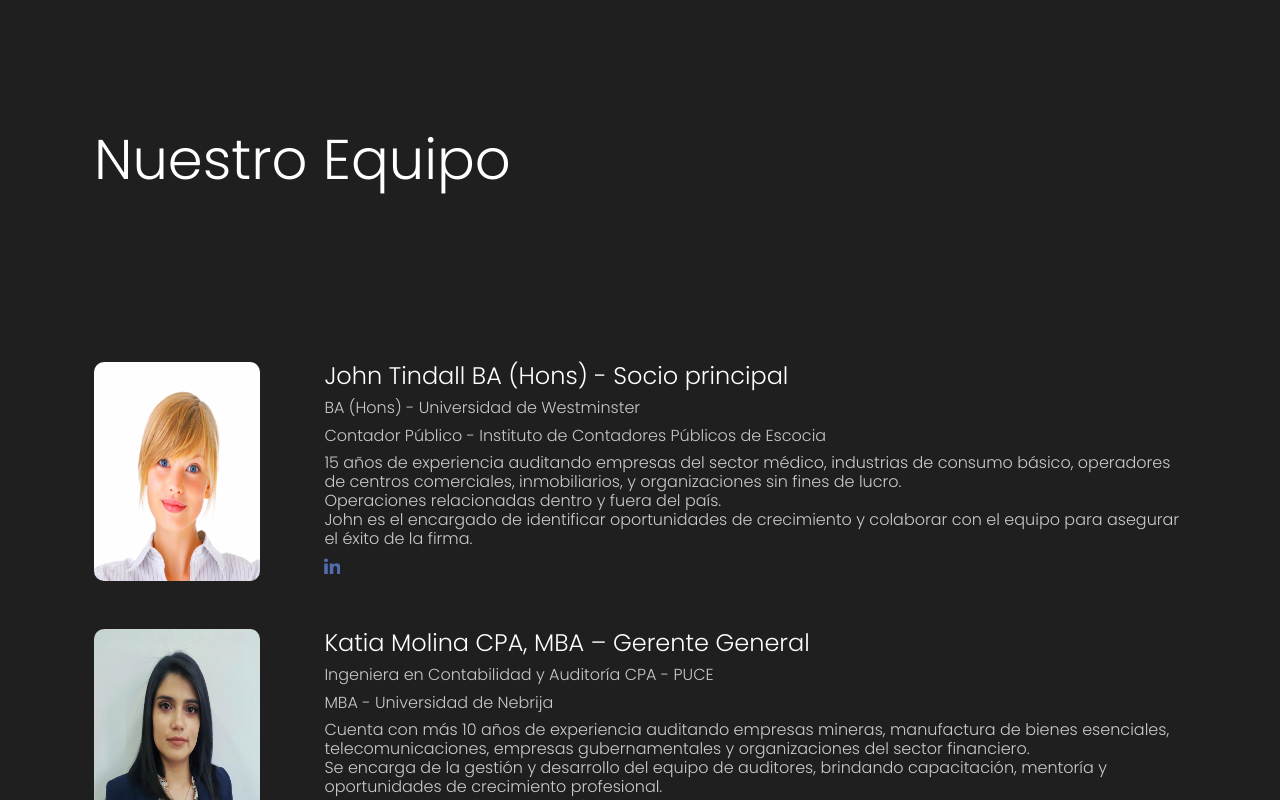
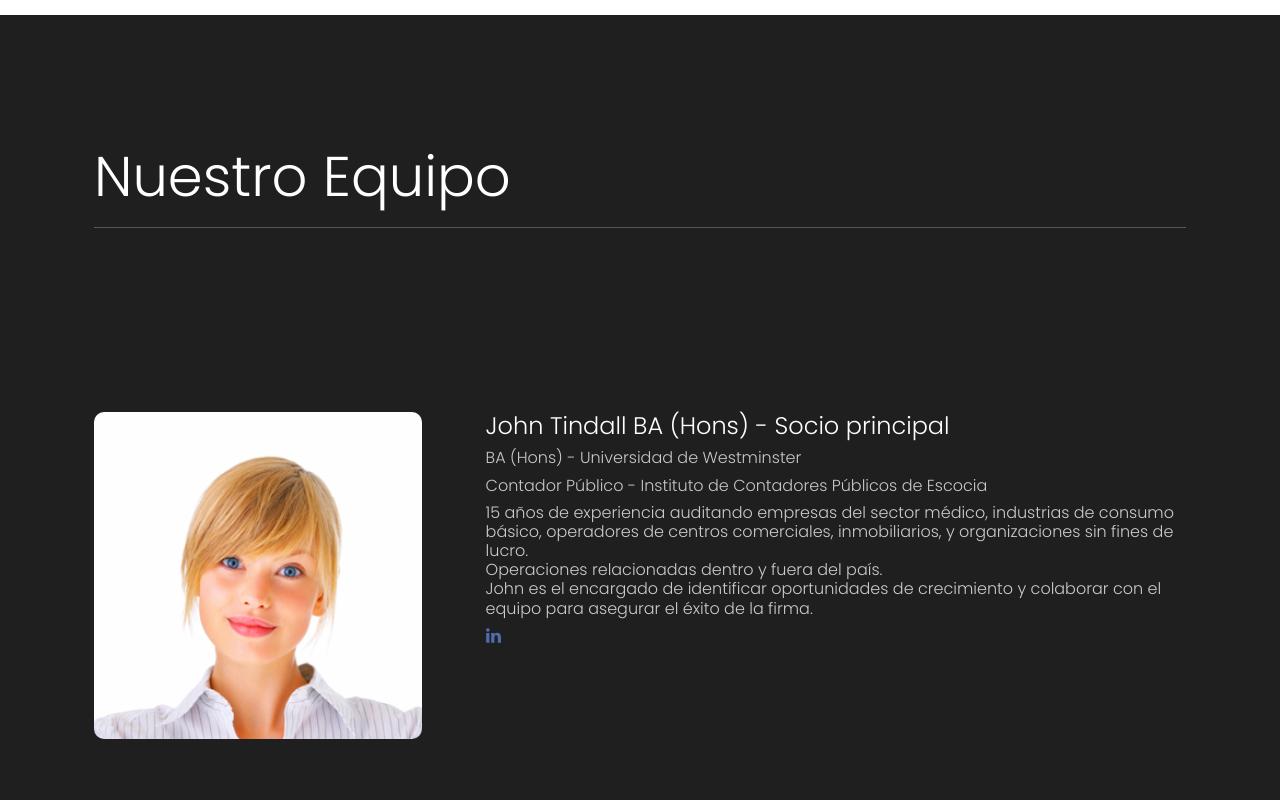
Before and after one commit to Csmolina/TLM_website, a React (Vite) app: page /Acerca in a window 1280 px wide. Shown: the part 1580-2380 px from the top of the page. Built offline with nearby package versions, Linux system fonts and the light colour scheme.

Commit message:
Arreglando bugs

```diff
--- a/src/components/AboutUs/Objectives.jsx
+++ b/src/components/AboutUs/Objectives.jsx
@@ -4,7 +4,7 @@ export function Objectives() {
     <Container>
       <SecondContainer className="container col-xxl-8 px-4 py-5">
         <ContainerText>
-          <Title>Objetivos Clave</Title>
+          <Title>Objetivos Clave <hr /></Title>
           <SubTitle>"Una Mirada Fresca al Servicio"</SubTitle>
         </ContainerText>
         <CardContainer>
--- a/src/components/AboutUs/SwiperAbout.jsx
+++ b/src/components/AboutUs/SwiperAbout.jsx
@@ -18,7 +18,7 @@ export function SwiperAbout() {
           <Stitlecontainer>
             <h1 style={{ fontSize: "3.5rem" }}>
               {" "}
-              "Una Mirada Fresca al Servicio"
+              "Una Mirada Fresca al Servicio" <hr />
             </h1>
             <p>Nuestra Filosofía</p>
           </Stitlecontainer>
--- a/src/components/AboutUs/Team.jsx
+++ b/src/components/AboutUs/Team.jsx
@@ -10,7 +10,7 @@ export function Team() {
     <Container>
       <SecondContainer className="container col-xxl-8 px-4 py-5">
         <h1 style={{ fontSize: "3.5rem", marginTop: "5rem" }}>
-          Nuestro Equipo
+          Nuestro Equipo <hr />
         </h1>
         <CardContainerEmp>
           <EmployeeCard>
@@ -97,8 +97,12 @@ const SecondContainer = styled.div`
   }
 `;
 const EmployeeCard = styled.div`
-  display: flex;
+   display: grid;
+
+grid-template-columns: 30% auto;
+margin-bottom: 4rem;
   @media (max-width: 560px) {
+    display: flex;
     flex-direction: column;
     border-bottom: 0.1rem solid #e2e1e211;
     gap: 2rem;
@@ -108,9 +112,7 @@ const EmployeeCard = styled.div`
 const CardContainerEmp = styled.div`
   margin-top: 10rem;
   margin-bottom: 5rem;
-  display: flex;
 
-  flex-direction: column;
   @media (max-width: 560px) {
     grid-template-columns: auto;
     margin:3rem 0 0 0;
@@ -118,10 +120,23 @@ const CardContainerEmp = styled.div`
   gap: 3rem;
 `;
 const EmployeeImg = styled.img`
-  width: 13vw;
+  width: 100%;
   border-radius: 10px;
+  object-fit: cover;
+  &:hover {
+    transform: scale(1.2);
+    z-index: 1000;
+    box-shadow: none;
+    transition: all 0.2s ease;
+  }
+
+  transform: scale(1);
+  transition: all 0.2s ease;
   @media (max-width: 560px) {
     width: 70%;
+    &:hover {
+    transform: scale(1);
+   }
   }
 `;
 const EmployeeDesc = styled.div``;
@@ -153,6 +168,15 @@ const Linkedin = styled.button`
   background-repeat: no-repeat;
   background-size: cover;
   border: 0;
+  &:hover {
+    transform: scale(1.2);
+    z-index: 1000;
+    box-shadow: none;
+    transition: all 0.2s ease;
+  }
+
+  transform: scale(1);
+  transition: all 0.2s ease;
   @media (max-width: 560px) {
     margin-top: 0.5rem;
     margin-bottom: 2rem;
--- a/src/components/Auditoria/Alcance_audit.jsx
+++ b/src/components/Auditoria/Alcance_audit.jsx
@@ -2,7 +2,7 @@ import styled from "styled-components";
 export function Alcance_audit() {
   return (
     <Container className="container">
-      <SectionTitle>Alcance de la Auditoría</SectionTitle>
+      <SectionTitle>Alcance de la Auditoría <hr /></SectionTitle>
       <TextContainer>
         <Text>
           El objetivo de nuestros servicios de auditoría es obtener una
--- a/src/components/Footer.css
+++ b/src/components/Footer.css
@@ -4,9 +4,29 @@ footer {
 }
 .logo {
   margin-bottom: 4rem;
+  &:hover {
+    transform: scale(1.2);
+    z-index: 1000;
+    box-shadow: none;
+    transition: all 0.2s ease;
+  }
+
+  transform: scale(1);
+  transition: all 0.2s ease;
 }
 @media (max-width: 560px) {
  footer {
 font-size: 1rem;
  }
 }
+.social {
+  &:hover {
+    transform: scale(1.2);
+    z-index: 1000;
+    box-shadow: none;
+    transition: all 0.2s ease;
+  }
+
+  transform: scale(1);
+  transition: all 0.2s ease;
+}
--- a/src/components/Footer.jsx
+++ b/src/components/Footer.jsx
@@ -62,27 +62,27 @@ export function Footer() {
               <li className="list-inline-item">
                 <a href="https://www.instagram.com/tlmroyal/" target="_blank">
                   {" "}
-                  <img src={instagram} alt="sdsd" height={"40px"} />
+                  <img src={instagram} alt="instagram" height={"40px"} className="social"/>
                 </a>
               </li>
               <li className="list-inline-item">
                 <a href="https://www.facebook.com/TLMRoyal" target="_blank">
                   {" "}
-                  <img src={facebook} alt="sdsd" height={"40px"} />
+                  <img src={facebook} alt="facebook" height={"40px"}  className="social"/>
                 </a>
               </li>
               <li className="list-inline-item">
                 {" "}
                 <a href="https://twitter.com/TLMRoyal" target="_blank">
                   {" "}
-                  <img src={twitter} alt="sdsd" height={"40px"} />
+                  <img src={twitter} alt="twitter" height={"40px"} className="social"/>
                 </a>
               </li>
               <li className="list-inline-item">
                 {" "}
                 <a href="https://youtube.com/@tlmroyal4371" target="_blank">
                   {" "}
-                  <img src={youtube} alt="sdsd" height={"40px"} />
+                  <img src={youtube} alt="youtube" height={"40px"} className="social"/>
                 </a>
               </li>
               <li className="list-inline-item">
@@ -92,7 +92,7 @@ export function Footer() {
                   target="_blank"
                 >
                   {" "}
-                  <img src={linkedin} alt="sdsd" height={"40px"} />
+                  <img src={linkedin} alt="linkedin" height={"40px"} className="social"/>
                 </a>
               </li>
             </ul>
--- a/src/components/LandingPage/FirstInfo.jsx
+++ b/src/components/LandingPage/FirstInfo.jsx
@@ -6,7 +6,7 @@ export function FirstInfo() {
     <Container>
       <div className="container col-xxl-8 col-sm-12 px-4 py-5">
         <div className="row flex-xl-row-reverse g-5 py-5">
-          <div className=" col-sm-12 col-lg-8" >
+          <div className=" col-sm-12 col-lg-8">
             <Player autoplay loop src={AnimationAccounting}>
               <Controls
                 visible={false}
@@ -14,8 +14,11 @@ export function FirstInfo() {
               />
             </Player>
           </div>
-          <div className="col-lg-4 col-sm-12" >
-            <h1 className="display-3 fw-bold  col-sm-12 text-body-emphasis lh-1 mb-3" style={{fontSize:"3.5rem"}}>
+          <div className="col-lg-4 col-sm-12">
+            <h1
+              className="display-3 fw-bold  col-sm-12 text-body-emphasis lh-1 mb-3"
+              style={{ fontSize: "3.5rem" }}
+            >
               Expertos en Negocios y Finanzas
             </h1>
             <p className="lead" style={{ padding: "0", marginTop: "1.5rem" }}>
@@ -23,12 +26,14 @@ export function FirstInfo() {
               auditoría, impuestos & contabilidad con sede en Quito, Ecuador.
             </p>
             <div className="d-grid gap-2 d-md-flex justify-content-md-start">
+              <a href="/Acerca">
                 <BtnConocer
                   type="button"
                   className="btn btn-primary btn-lg px-4 me-md-2 "
                 >
                   Conocer Más
                 </BtnConocer>
+              </a>
             </div>
           </div>
         </div>
@@ -36,9 +41,7 @@ export function FirstInfo() {
     </Container>
   );
 }
-const Container = styled.div`
-
-`;
+const Container = styled.div``;
 const BtnConocer = styled.button`
   background-color: #33004b;
   outline: none;
```
Lines whose indentation alone changed are shown as unchanged.
